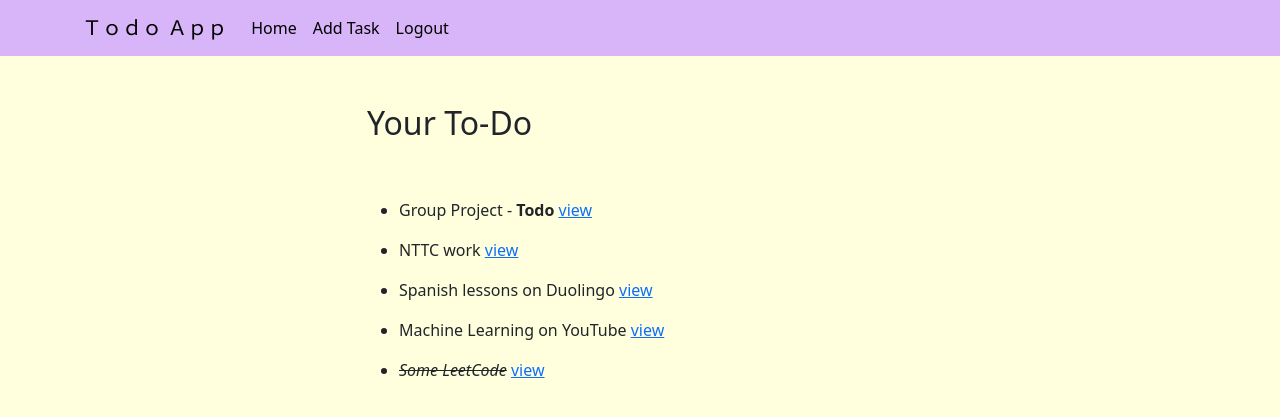
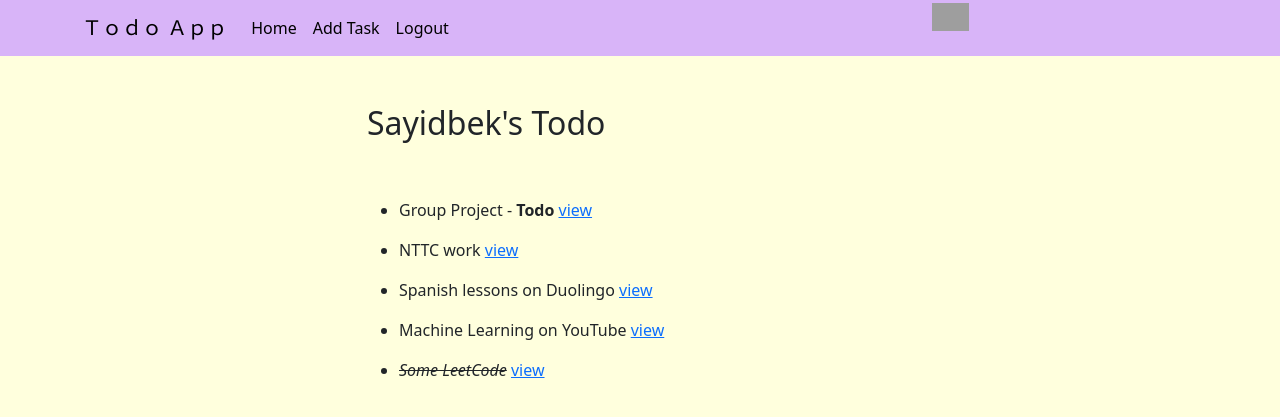
Before and after one commit to sayidbek-bakhrom/todoApp, a Django app: page / in a window 1280 px wide. Shown: the top 417 px of the page. Run offline with Django 4.2, Linux system fonts and the light colour scheme; a user stored in the database is signed in; data comes from the database, SQL or seed files in the repository; both versions use the stored data as it was after the commit; grey boxes are pictures that could not be loaded.

Commit message:
update some files

```diff
--- a/main/templates/base.html
+++ b/main/templates/base.html
@@ -31,10 +31,19 @@
       <li class="nav-item">
           <a class="nav-link active" aria-current="page" href="{% url 'task_create' %}">Add Task</a>
         </li>
-  <li class="nav-item">
+
+             <li class="nav-item nav justify-content-end">
           <a class="nav-link active" aria-current="page" href="{% url 'logout' %}">Logout</a>
         </li>
+
     {% endif %}
+
+        <li class="nav-item" >ㅤㅤㅤㅤㅤㅤㅤㅤㅤㅤㅤㅤㅤㅤㅤㅤㅤㅤㅤㅤㅤㅤㅤㅤㅤㅤㅤㅤㅤㅤㅤㅤ
+            <sup>
+                <a href="https://github.com/sayidbek-bakhrom/todoApp"><img height="28" src="https://cdn4.iconfinder.com/data/icons/iconsimple-logotypes/512/github-512.png" alt=""></a>
+            </sup>
+
+        </li>
 
       </ul>
     </div>
@@ -48,6 +57,7 @@
       {% block content %}
 
       {% endblock %}
+
             </div>
         </div>
     </div>
--- a/main/templates/index.html
+++ b/main/templates/index.html
@@ -2,7 +2,11 @@
 
 {% block content %}
 <br><br>
-	<h2>Your To-Do</h2>
+	{% if user.is_authenticated %}
+	<h2>{{user.username|title}}'s Todo</h2>
+	{% else %}
+	<h2>Todo</h2>
+	{% endif %}
 <br><br>
 
 	{% if user.is_authenticated %}
```
Also changed, not shown: main/templates/task_detail.html (+6 -3 lines), users/views.py (+10 -2 lines), db.sqlite3.
